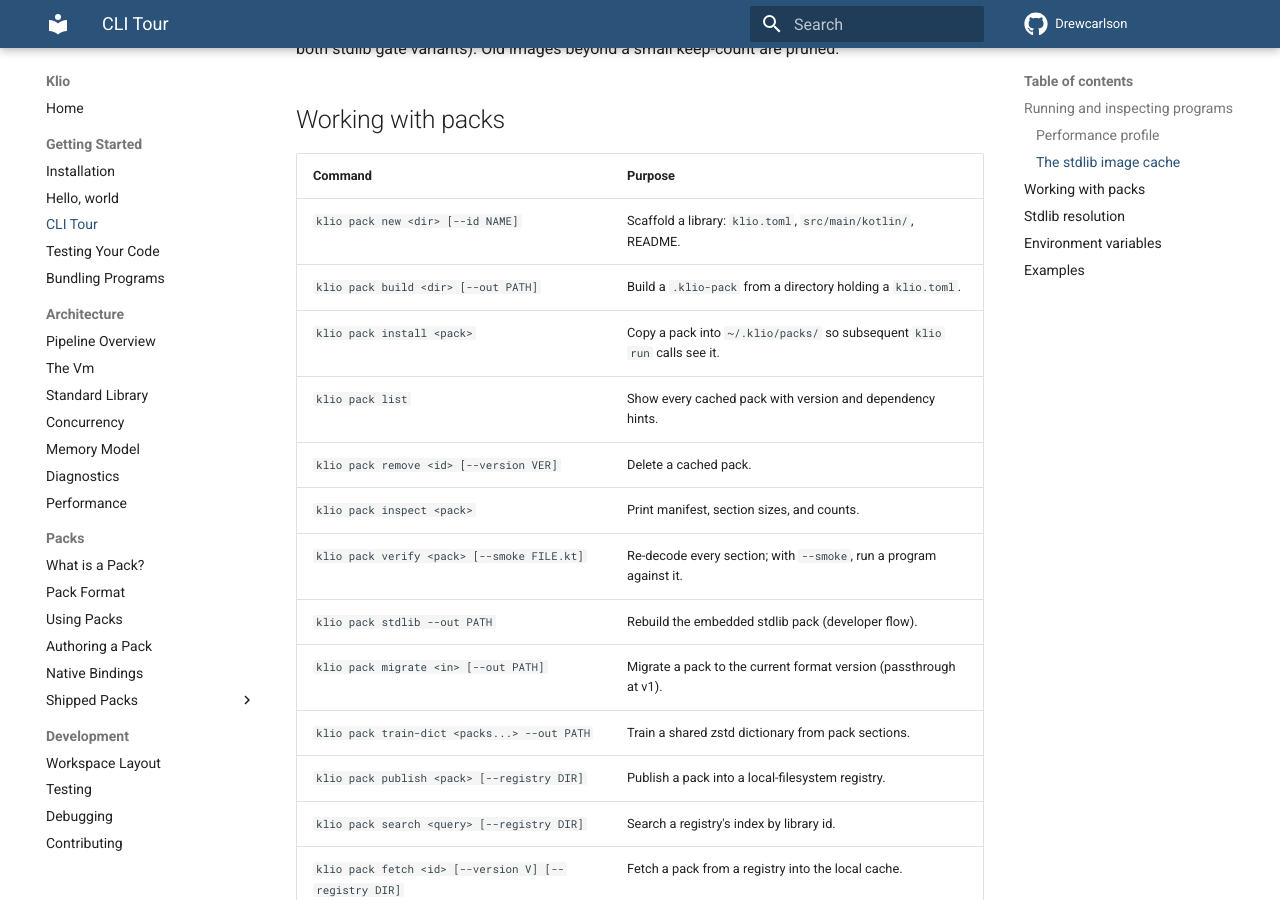
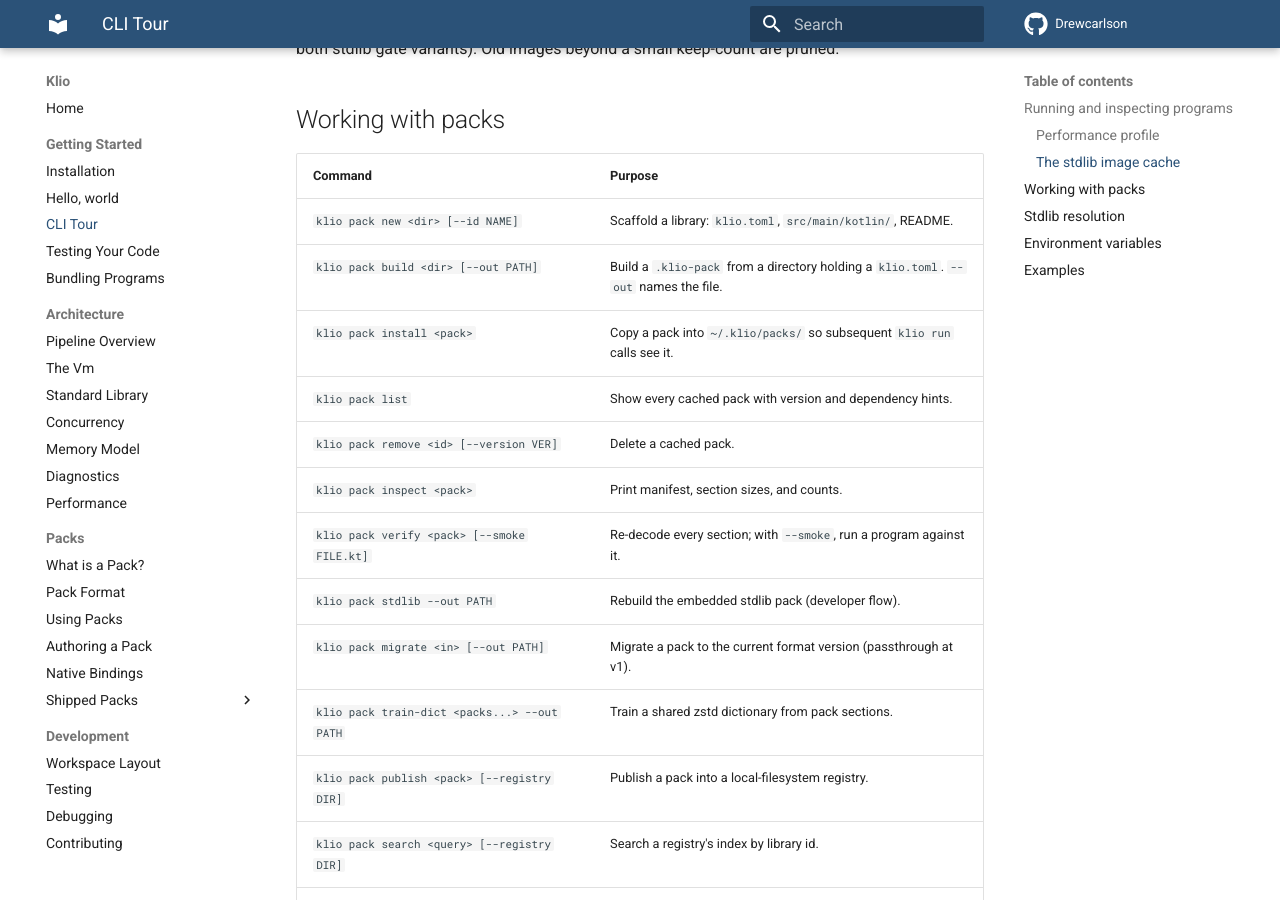
Before and after one commit to DrewCarlson/klio, an MkDocs documentation site: the page built from docs/getting-started/cli.md, in a window 1280 px wide and 900 px high, scrolled down 1415 px. Built offline with MkDocs 1.6.1 and Material for MkDocs 9.7.7, drawn with Linux system fonts in a browser that asks for light colours; the version menu is left out.

Commit message:
cli: klio pack reads the flags it documents
`pack new --id` and `pack build --out` were documented and then dropped: the
subcommand parser treated everything after the subcommand as a positional, so a
flag and its value were read as directories and the flag itself never reached
the command. `new --id com.example.app` scaffolded a library named after the
directory instead.

Writing to the path `--out` names then failed under `/tmp`, which macOS makes a
symlink: creating the parent through it reports NotDir even though the directory
is there. Creating the parent is a convenience, not the test of whether the file
can be written, so its failure no longer stands in for the write's.

```diff
--- a/docs/getting-started/cli.md
+++ b/docs/getting-started/cli.md
@@ -53,7 +53,7 @@
 | Command                                       | Purpose                                                                       |
 |-----------------------------------------------|-------------------------------------------------------------------------------|
 | `klio pack new <dir> [--id NAME]`             | Scaffold a library: `klio.toml`, `src/main/kotlin/`, README.                   |
-| `klio pack build <dir> [--out PATH]`          | Build a `.klio-pack` from a directory holding a `klio.toml`.                    |
+| `klio pack build <dir> [--out PATH]`          | Build a `.klio-pack` from a directory holding a `klio.toml`. `--out` names the file.  |
 | `klio pack install <pack>`                    | Copy a pack into `~/.klio/packs/` so subsequent `klio run` calls see it.        |
 | `klio pack list`                              | Show every cached pack with version and dependency hints.                      |
 | `klio pack remove <id> [--version VER]`       | Delete a cached pack.                                                          |
```
Also changed, not shown: 2 other files.
